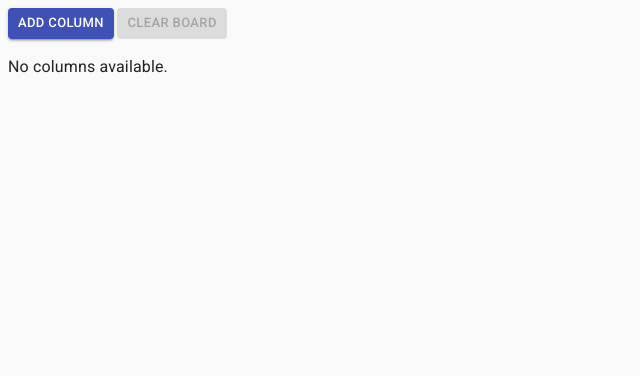
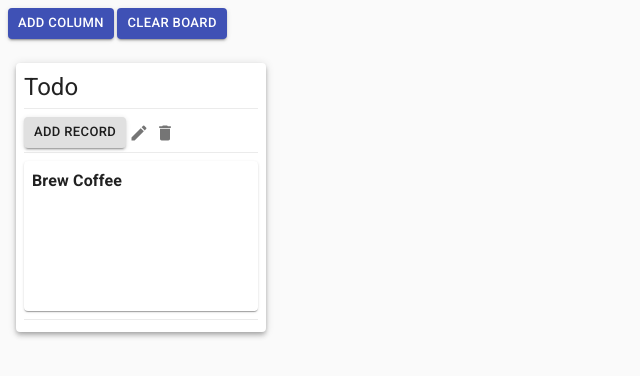
Before and after one commit to lukasgillmann/kg-kanban, a React (Create React App) app: page / in a window 1280 px wide. Shown: the top 376 px of the page, without its empty margins (0-640 px from the left). Built offline with nearby package versions, Linux system fonts and the light colour scheme.

Commit message:
Add default state

```diff
--- a/src/PersonalKanban/containers/KanbanBoard/index.tsx
+++ b/src/PersonalKanban/containers/KanbanBoard/index.tsx
@@ -10,7 +10,13 @@ import { getId, reorder } from "PersonalKanban/services/Utils";
 type KanbanBoardContainerProps = {};
 
 const KanbanBoardContainer: React.FC<KanbanBoardContainerProps> = (props) => {
-  const [columns, setColumns] = React.useState<Column[]>([]);
+  const [columns, setColumns] = React.useState<Column[]>([
+    {
+      id: "column-1",
+      title: "Todo",
+      records: [{ id: "record-1", title: "Brew Coffee" }],
+    },
+  ]);
 
   const getColumnIndex = React.useCallback(
     (id: string) => {
```
